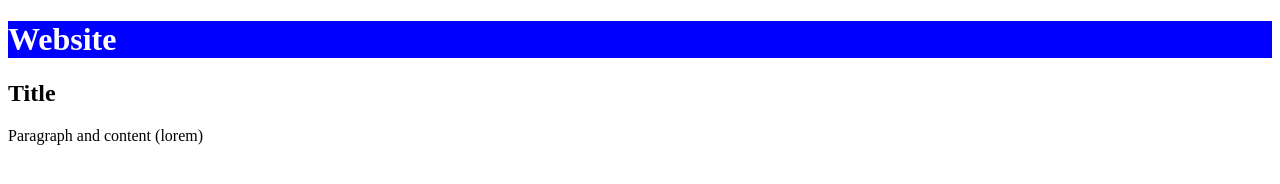
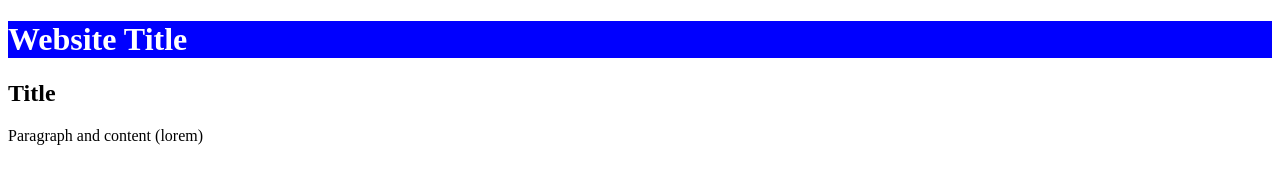
Before and after one commit to Sebastian005X/html-example-git-branching, a plain HTML site: page index.html in a window 1280 px wide. Drawn offline with Linux system fonts and the light colour scheme.

Commit message:
fix broken title page

```diff
--- a/index.html
+++ b/index.html
@@ -5,7 +5,7 @@
 </head>
 <body>
   <header style="background-color: blue; color: white">
-    <h1>Website</h1>
+    <h1>Website Title</h1>
   </header>
   <main>
     <h2>Title</h2>
```
